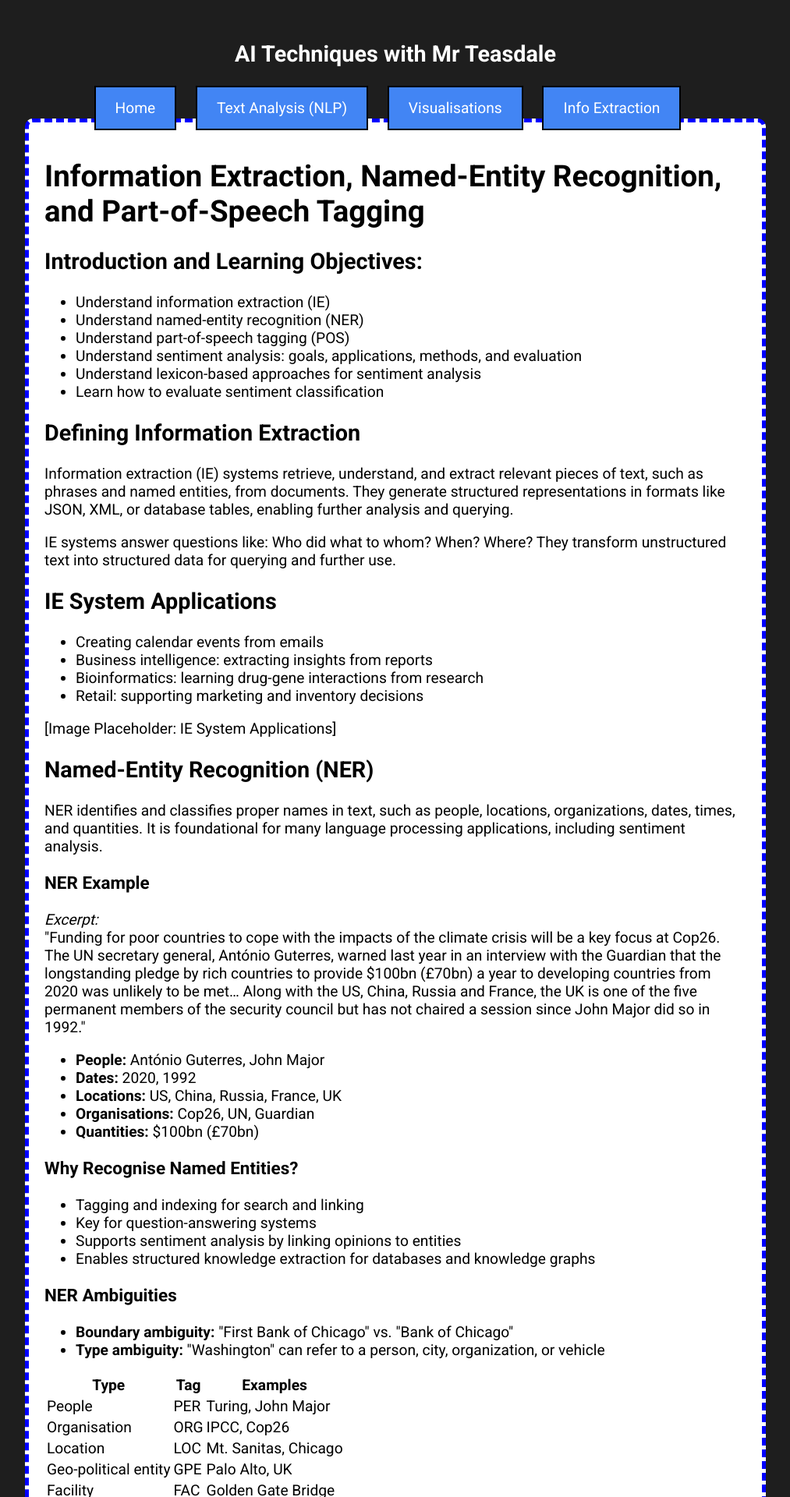
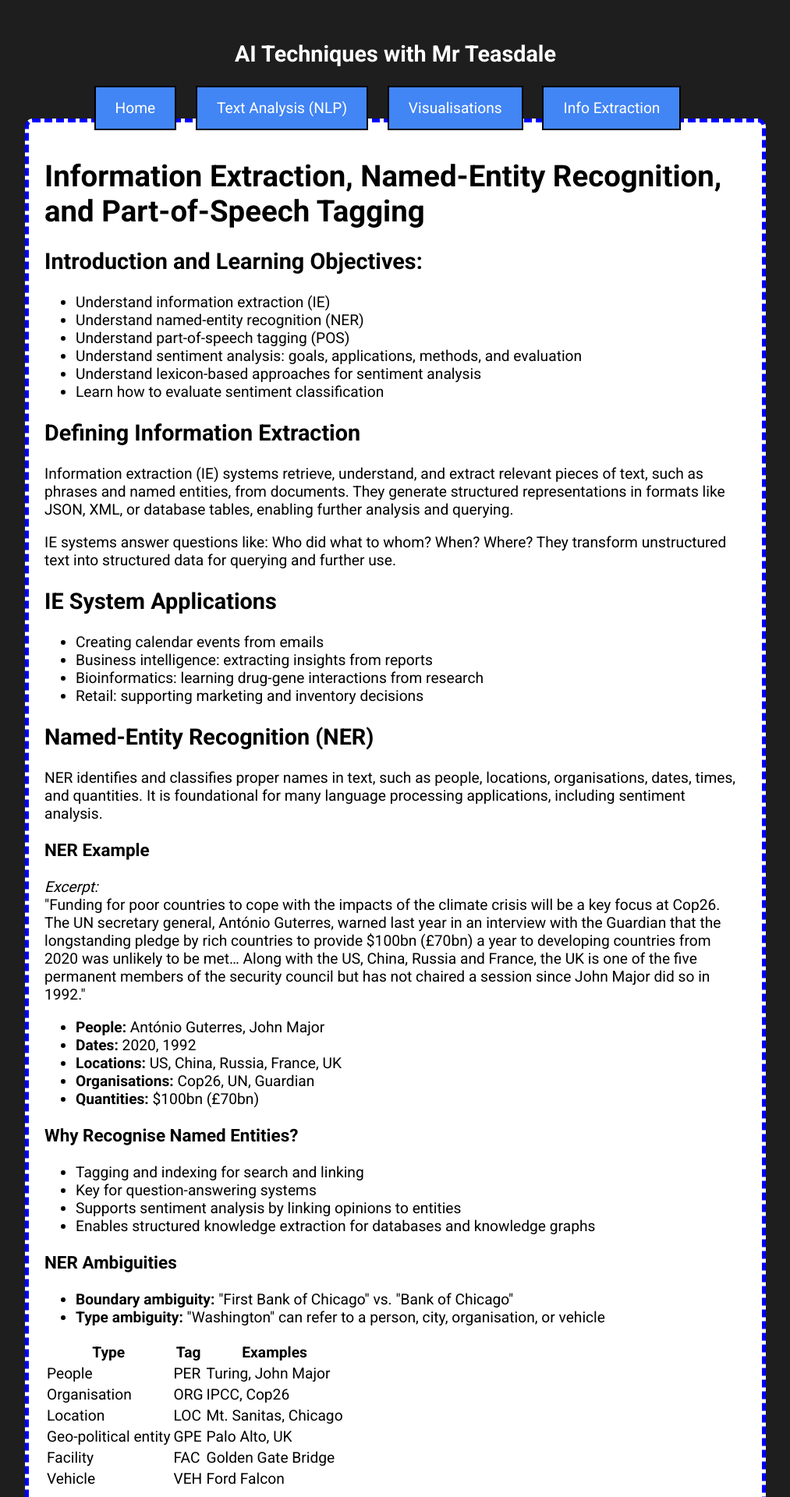
Before and after one commit to mrteasdale-cs/intelligent-UIs-with-NLP, a Flask app: page /info_page in a window 1280 px wide. Shown: the top 1920 px of the page at 78% size, without its empty margins (133-1146 px from the left). Run offline with Flask 3, Linux system fonts and the light colour scheme.

Commit message:
small changes

```diff
--- a/nlp/templates/info-extraction-ner.html
+++ b/nlp/templates/info-extraction-ner.html
@@ -29,17 +29,20 @@
             <li>Bioinformatics: learning drug-gene interactions from research</li>
             <li>Retail: supporting marketing and inventory decisions</li>
         </ul>
-    <div class="img-placeholder">[Image Placeholder: IE System Applications]</div>
+        <div class="img-placeholder">
+
+        </div>
 
         <h2>Named-Entity Recognition (NER)</h2>
         <p>
-      NER identifies and classifies proper names in text, such as people, locations, organizations, dates, times, and quantities. It is foundational for many language processing applications, including sentiment analysis.
+            NER identifies and classifies proper names in text, such as people, locations, organisations, dates, times, and quantities. It is foundational for many language processing applications, including sentiment analysis.
         </p>
 
         <h3>NER Example</h3>
         <p>
             <em>Excerpt:</em><br>
-      "Funding for poor countries to cope with the impacts of the climate crisis will be a key focus at Cop26. The UN secretary general, António Guterres, warned last year in an interview with the Guardian that the longstanding pledge by rich countries to provide $100bn (£70bn) a year to developing countries from 2020 was unlikely to be met… Along with the US, China, Russia and France, the UK is one of the five permanent members of the security council but has not chaired a session since John Major did so in 1992."
+            "Funding for poor countries to cope with the impacts of the climate crisis will be a key focus at Cop26.
+            The UN secretary general, António Guterres, warned last year in an interview with the Guardian that the longstanding pledge by rich countries to provide $100bn (£70bn) a year to developing countries from 2020 was unlikely to be met… Along with the US, China, Russia and France, the UK is one of the five permanent members of the security council but has not chaired a session since John Major did so in 1992."
         </p>
         <ul>
             <li><strong>People:</strong> António Guterres, John Major</li>
@@ -60,7 +63,7 @@
         <h3>NER Ambiguities</h3>
         <ul>
             <li><strong>Boundary ambiguity:</strong> "First Bank of Chicago" vs. "Bank of Chicago"</li>
-      <li><strong>Type ambiguity:</strong> "Washington" can refer to a person, city, organization, or vehicle</li>
+            <li><strong>Type ambiguity:</strong> "Washington" can refer to a person, city, organisation, or vehicle</li>
         </ul>
 
         <table>
@@ -119,15 +122,19 @@
             <li>Design feature extractors</li>
             <li>Train a sequence classifier</li>
         </ol>
-    <p><strong>Testing:</strong> Apply the trained model to new texts and output recognized entities.</p>
-    <div class="img-placeholder">[Image Placeholder: NER Workflow]</div>
+        <p><strong>Testing:</strong> Apply the trained model to new texts and output recognised entities.</p>
+        <div class="img-placeholder">
+            <img src="https://external-content.duckduckgo.com/iu/?u=https%3A%2F%2Fwww.johnsnowlabs.com%2Fwp-content%2Fuploads%2F2023%2F04%2FAn-Overview-Of-Named-Entity_3.jpg&f=1&nofb=1&ipt=ed1d015c40174b99f5c4d645cf3905cce308666d93e15fd2c2b56e4a36489518" height="300" width = "550">
+        </div>
 
         <h2>Part-of-Speech (POS) Tagging</h2>
         <p>
             POS tagging determines the grammatical function of each token in a text, such as noun, verb, adjective, etc. The same word can have different tags depending on context.
         </p>
         <ul>
-      <li><strong>Example:</strong> "back" can be a noun ("on my back"), adverb ("win the voters back"), adjective ("the back door"), or verb ("promised to back the bill").</li>
+            <li>
+                <strong>Example:</strong> "back" can be a noun ("on my back"), adverb ("win the voters back"), adjective ("the back door"), or verb ("promised to back the bill").
+            </li>
         </ul>
 
         <h3>Penn Treebank POS Tags (Selected)</h3>
@@ -187,9 +194,11 @@
 
         <h2>Bag of Words Model</h2>
         <p>
-      The bag-of-words model represents text by the frequency of words, ignoring their order. It is widely used for document classification and language modelling.
+            The bag-of-words model represents text by the frequency of words, ignoring their order.... It is widely used for document classification and language modelling.
         </p>
-    <div class="img-placeholder">[Image Placeholder: Bag of Words Visualization]</div>
+        <div class="img-placeholder">
+            <img src="https://external-content.duckduckgo.com/iu/?u=https%3A%2F%2Fmiro.medium.com%2Fv2%2Fresize%3Afit%3A893%2F1*axffCQ9ae0FHXxhuy66FbA.png&f=1&nofb=1&ipt=2d121ad6d647967183515038448002cd0c9c2f24f625d034b2fb17d1be3fc28b" height="300" width = "550">
+        </div>
 
         <h2>Sentiment Analysis Techniques</h2>
         <ul>
@@ -217,7 +226,9 @@
             <li>Model evaluation: precision, recall, F1-score</li>
             <li>Deployment for prediction</li>
         </ol>
-    <div class="img-placeholder">[Image Placeholder: Sentiment Classifier Architecture]</div>
+        <div class="img-placeholder">
+            <img src="https://external-content.duckduckgo.com/iu/?u=https%3A%2F%2Ftse2.mm.bing.net%2Fth%2Fid%2FOIP.ISkTrkR2ApoKOoVnGStlbwHaEO%3Fpid%3DApi&f=1&ipt=ef21110da92438acf20e8320710cd4a101d7796632f90bbbfc15bddf321e2330" height="300" width="450">
+        </div>
 
         <h2>TF-IDF (Term Frequency-Inverse Document Frequency)</h2>
         <p>
@@ -228,7 +239,7 @@
         <ul>
             <li>Combines labelled and unlabelled data for training</li>
             <li>Wrapper-based and self-training methods iteratively label and retrain on new data</li>
-      <li>Topic-based SSL (Semi-Supervised Learning) clusters tweets by topic for specialized sentiment models</li>
+            <li>Topic-based SSL (Semi-Supervised Learning) clusters tweets by topic for specialised sentiment models</li>
         </ul>
 
         <h2>Evaluating Text Classifiers</h2>
@@ -252,9 +263,10 @@
             <li>Multiple approaches exist for sentiment analysis, including machine learning and lexicon-based methods</li>
             <li>Evaluation relies on precision, recall, and F1-score</li>
         </ul>
-    <div class="img-placeholder">[Image Placeholder: Summary Graphic]</div>
+        <div class="img-placeholder">
+
+        </div>
     </div>
     {% include 'footer.html' %}
-
 </body>
 </html>
```
Lines whose indentation alone changed are shown as unchanged.
